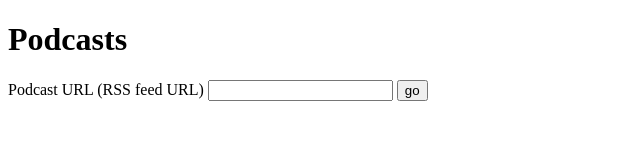
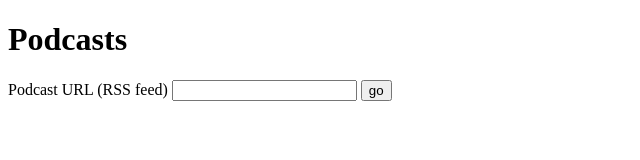
Before and after one commit to therumbler/podcasts, a plain HTML site: page public/index.html in a window 1280 px wide. Shown: the whole page, without its empty margins (0-640 px from the left). Drawn offline with Linux system fonts and the light colour scheme.

Commit message:
Testing a push

```diff
--- a/public/index.html
+++ b/public/index.html
@@ -7,7 +7,7 @@
     <body>
         <h1>Podcasts</h1>
         <form action="/feeds" method="GET">
-            <label for="url">Podcast URL (RSS feed URL)</label>
+            <label for="url">Podcast URL (RSS feed)</label>
             <input type="text" name="url" />
             <button type="submit">go</button>
         </form>
```
